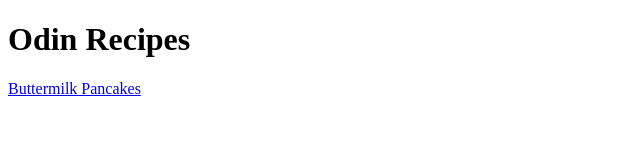
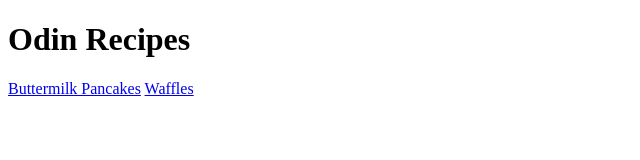
Before and after one commit to EclecticOwl/odin-recipes, a plain HTML site: page index.html in a window 1280 px wide. Shown: the full height of the page, 0-640 px from the left. Drawn offline with Linux system fonts and the light colour scheme.

Commit message:
edited index page to add link

```diff
--- a/index.html
+++ b/index.html
@@ -9,5 +9,6 @@
 <body>
     <h1>Odin Recipes</h1>
     <a href="/recipes/buttermilk-pancakes.html">Buttermilk Pancakes</a>
+    <a href="/recipes/waffles.html">Waffles</a>
 </body>
 </html>
```
